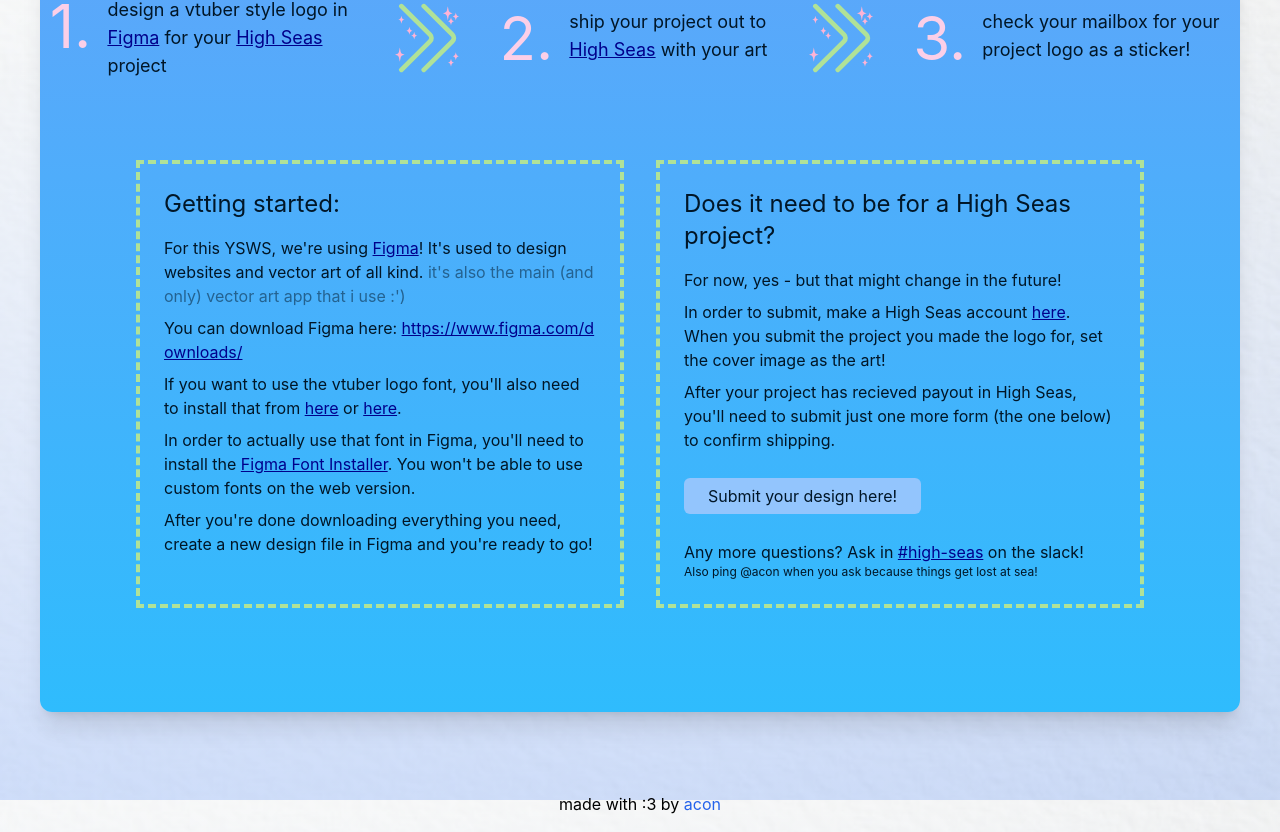
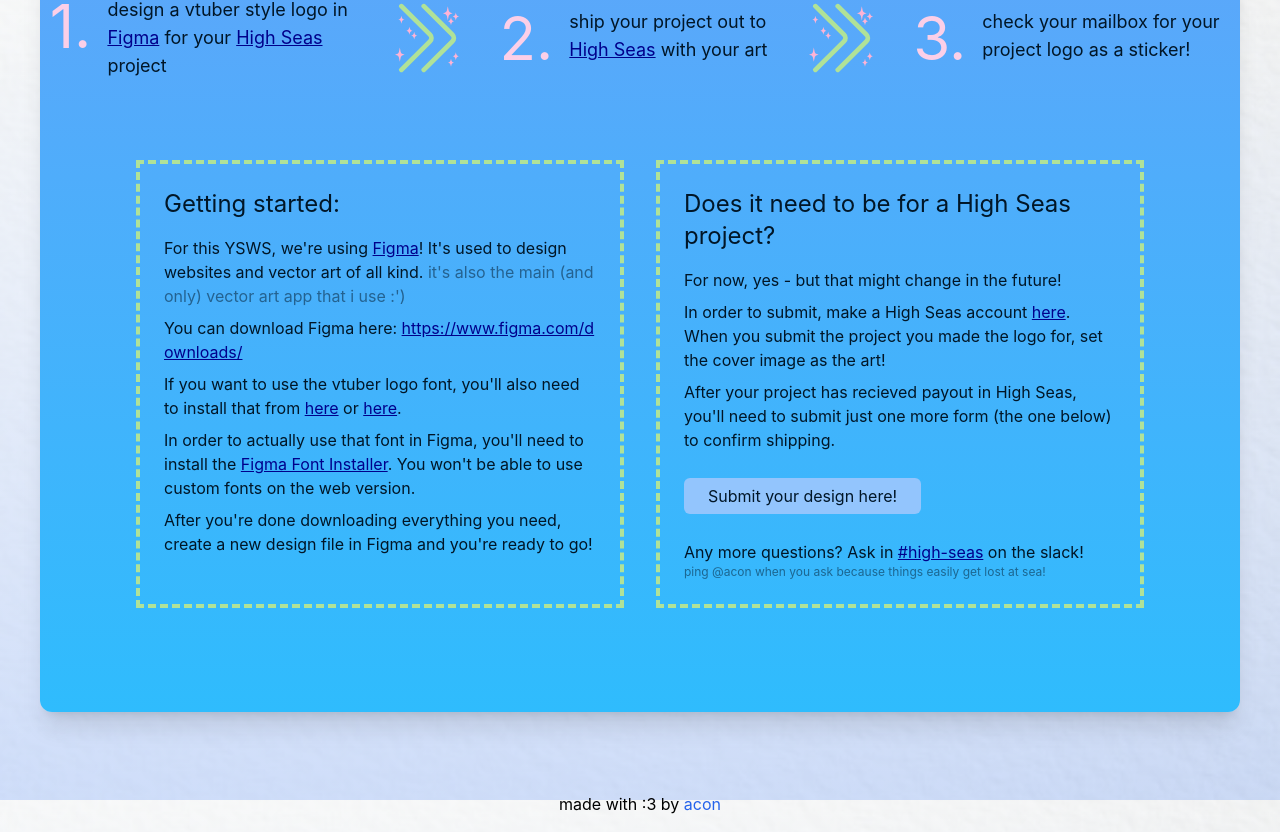
Before and after one commit to hackclub/anchor, a React (Create React App) app: page / in a window 1280 px wide. Shown: the part 800-1632 px from the top of the page. Built offline with nearby package versions, Linux system fonts and the light colour scheme.

Commit message:
update text styling

```diff
--- a/src/App.js
+++ b/src/App.js
@@ -74,7 +74,7 @@
                 <a href="https://forms.hackclub.com/t/rvyw8wbChSus" className="px-6 py-2 bg-blue-300 rounded-md submit" target="_blank" rel="noopenner noreferrer">Submit your design here!</a>
               </div>
               <p className="mt-8">Any more questions? Ask in <a href="https://hackclub.slack.com/archives/C07PZMBUNDS" className="link" target="_blank" rel="noopenner noreferrer">#high-seas</a> on the slack!</p>
-              <p className="text-xs">Also ping @acon when you ask because things get lost at sea!</p>
+              <p className="text-xs opacity-50">ping @acon when you ask because things easily get lost at sea!</p>
 
             </div>
           </div>
```
